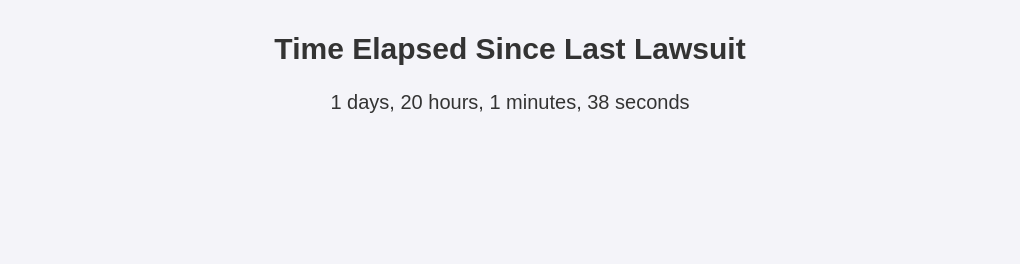
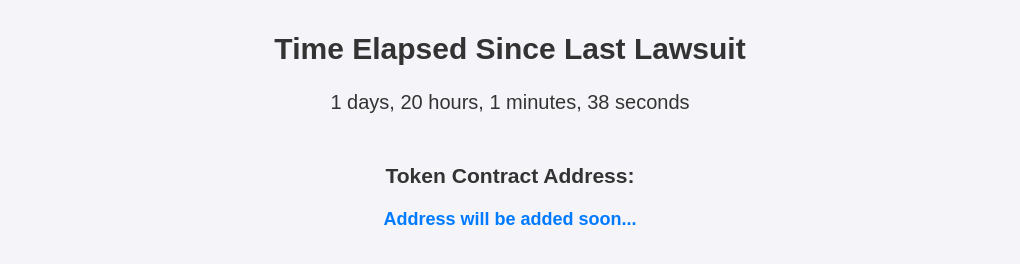
Before and after one commit to DogeCounter/doge-lawsuit-counter, a plain HTML site: page index.html in a window 1280 px wide. Shown: the part 302-566 px from the top of the page, without its empty margins (130-1150 px from the left). Drawn offline with Linux system fonts and the light colour scheme.

Commit message:
Update index.html
update with contractadress "coming Soon"

```diff
--- a/index.html
+++ b/index.html
@@ -29,6 +29,16 @@
             font-size: 20px;
             color: #333;
         }
+        .contract-address {
+            margin-top: 50px;
+            font-size: 18px;
+            color: #333;
+        }
+        .contract-address p {
+            font-weight: bold;
+            color: #007bff;
+            word-wrap: break-word;
+        }
         img {
             width: 50%;
             max-width: 500px;
@@ -47,11 +57,16 @@
         <div id="countUpClock">Loading...</div>
     </div>
 
+    <div class="contract-address">
+        <h3>Token Contract Address:</h3>
+        <p id="contractAddress">Address will be added soon...</p>
+    </div>
+
     <script>
         // Lawsuit Counter Logic
         let lawsuits = 3; // Starting number of lawsuits
         const startTime = new Date().getTime() - (17 * 60 * 60 * 1000); // 17 hours ago
-
+        const incrementInterval = 12 * 60 * 60 * 1000; // Add 1 lawsuit every 12 hours
 
         function updateCounter() {
             const now = new Date().getTime();
```
